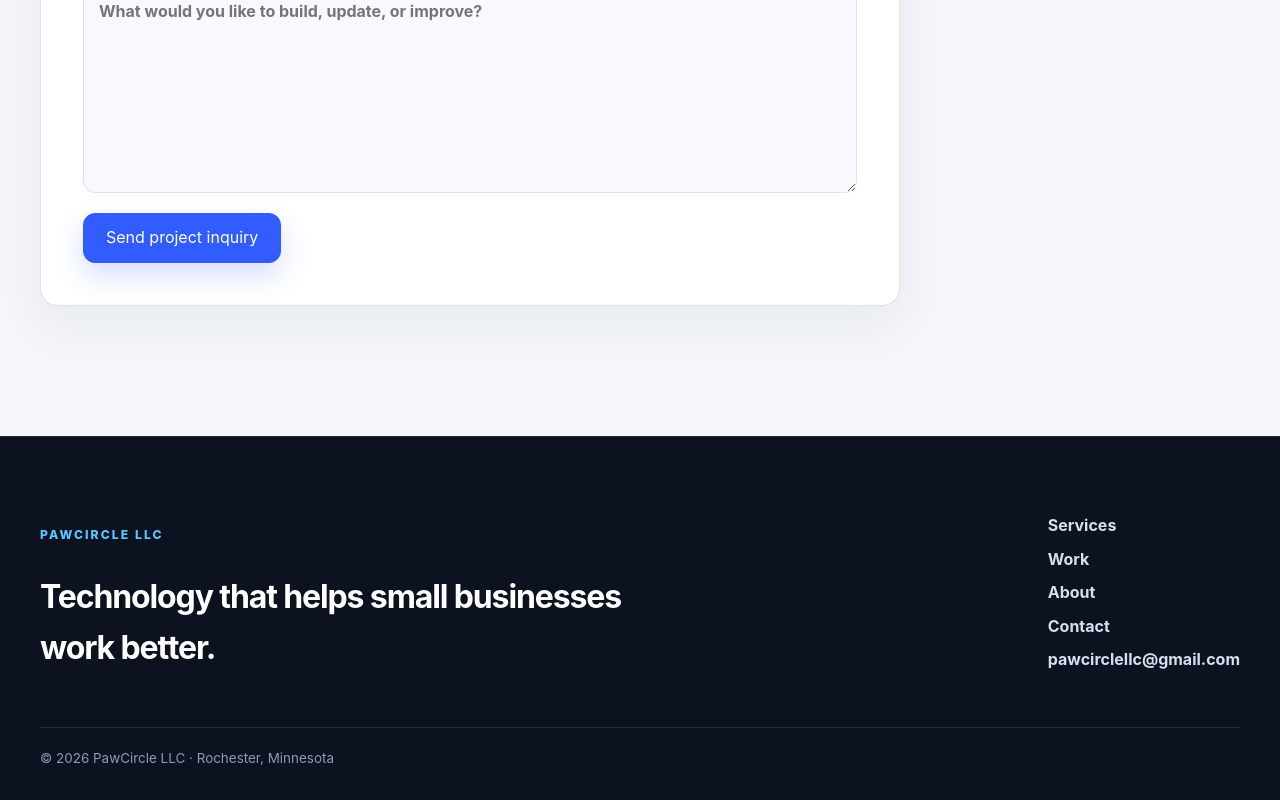
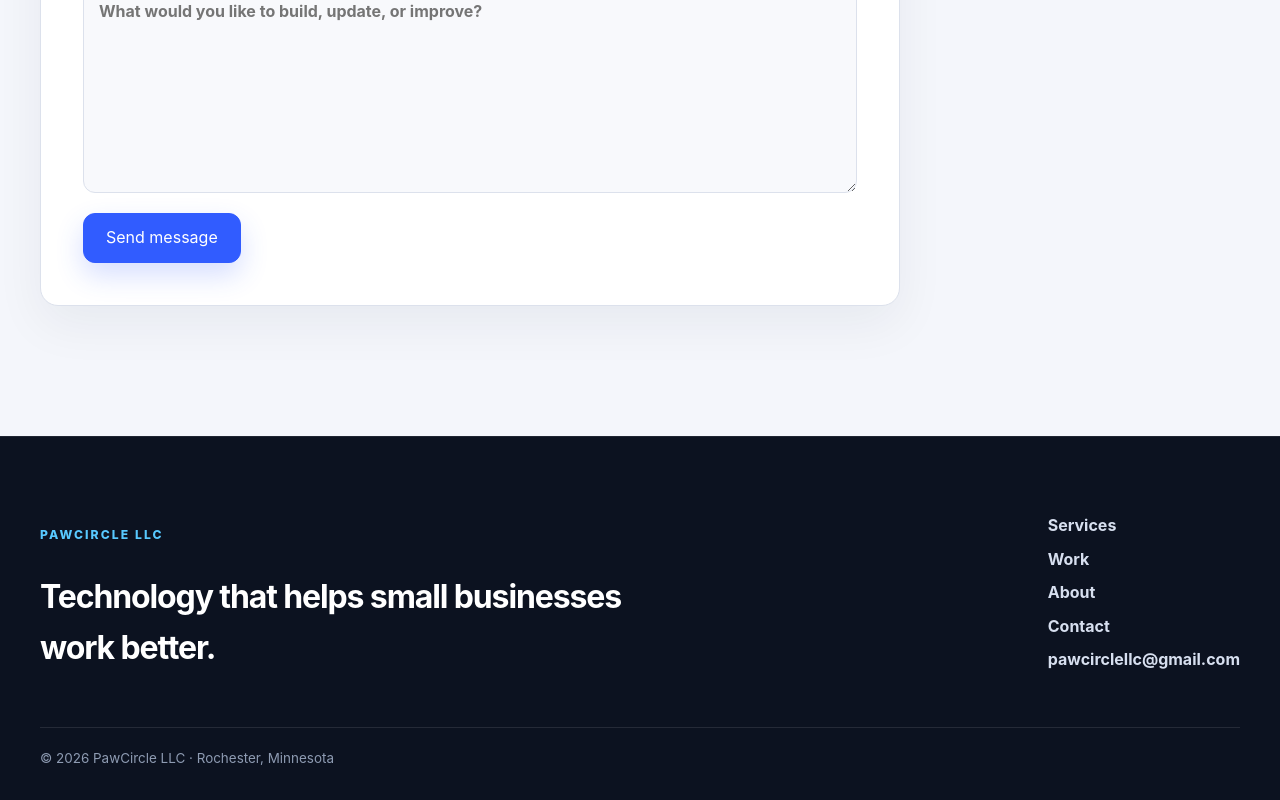
Before and after one commit to reaaland/pawcircle-llc-site, a Next.js app: page /contact in a window 1280 px wide. Shown: the part 879-1679 px from the top of the page. Built offline with nearby package versions, Linux system fonts and the light colour scheme.

Commit message:
Simplify contact form submit label

```diff
--- a/components/ContactForm.tsx
+++ b/components/ContactForm.tsx
@@ -92,7 +92,7 @@ export function ContactForm() {
       ) : null}
 
       <button className="button button-dark" type="submit" disabled={status === "submitting"}>
-        {status === "submitting" ? "Sending…" : "Send project inquiry"}
+        {status === "submitting" ? "Sending…" : "Send message"}
       </button>
     </form>
   );
```
